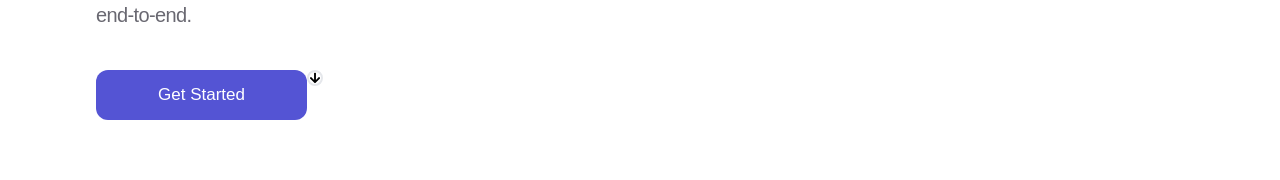
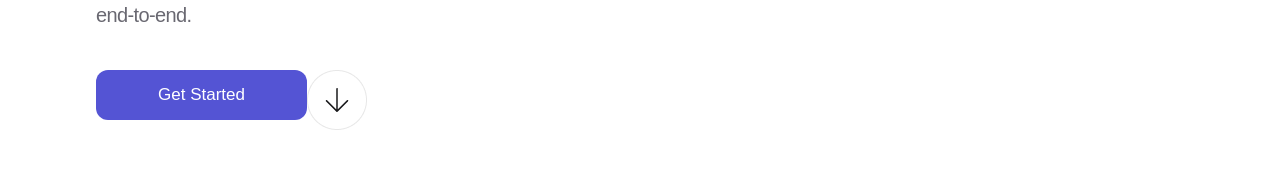
Before and after one commit to sefeoluwa/globe-landing-page, a React (Vite) app: page / in a window 1280 px wide. Shown: the part 569-749 px from the top of the page. Built offline with nearby package versions, Linux system fonts and the light colour scheme; some icons are missing; a web font is replaced by a local one.

Commit message:
added arrow as image

```diff
--- a/src/assets/index.js
+++ b/src/assets/index.js
@@ -9,6 +9,7 @@ import logo3 from "./logo3.svg"
 import logo4 from "./logo4.svg"
 import logo5 from "./logo5.svg"
 import logo from "./logo.svg"
+import downArrow from "./downArrow.png"
 
 export {
     earth_dark,
@@ -22,4 +23,5 @@ export {
     logo4,
     logo5,
     logo,
+    downArrow,
 }
--- a/src/components/Hero.jsx
+++ b/src/components/Hero.jsx
@@ -1,6 +1,7 @@
 import React from 'react'
 import { SectionWrapper } from "../hoc"
-import { FaArrowDown } from "react-icons/fa";
+import { downArrow }from "../assets"
+
 
 function Hero() {
   return (
@@ -13,7 +14,9 @@ function Hero() {
 
         <div className="start pl-[2.5vw] mt-10 flex">
           <button className='w-[211px] h-[50px] bg-[#5454D4] text-white rounded-xl text-[17px]'>Get Started</button>
-          <FaArrowDown className='rounded-full border-solid border-grey border-2'/>
+
+          <img src={downArrow} alt="" />
+
         </div>
 
       </div>
```
Also changed, not shown: src/assets/downArrow.png (added), src/index.css (line endings or trailing spaces).
